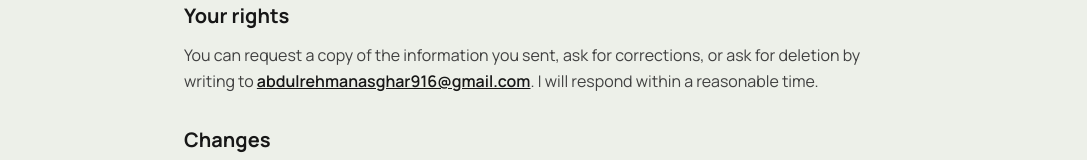
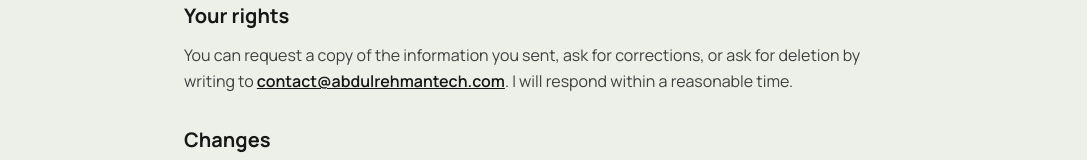
Before and after one commit to bodycartoon0111-netizen/abdul-rehman-portfolio, a Next.js app: page /privacy in a window 1280 px wide. Shown: the part 776-936 px from the top of the page, without its empty margins (96-1183 px from the left). Built offline with nearby package versions, Linux system fonts and the light colour scheme; no server answers.

Commit message:
Replace old Gmail with contact@abdulrehmantech.com in app/privacy/page.tsx

```diff
--- a/app/privacy/page.tsx
+++ b/app/privacy/page.tsx
@@ -45,8 +45,8 @@ export default function PrivacyPage() {
           <p className="mt-3">
             You can request a copy of the information you sent, ask for corrections, or ask for
             deletion by writing to{" "}
-            <a href="mailto:abdulrehmanasghar916@gmail.com" className="font-semibold text-neutral-900 underline">
-              abdulrehmanasghar916@gmail.com
+            <a href="mailto:contact@abdulrehmantech.com" className="font-semibold text-neutral-900 underline">
+              contact@abdulrehmantech.com
             </a>
             . I will respond within a reasonable time.
           </p>
```
